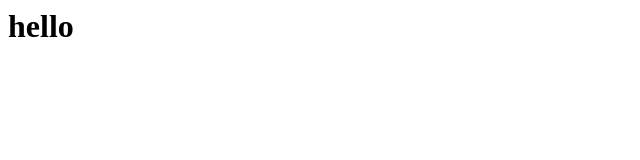
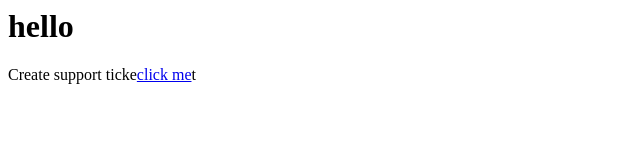
Before and after one commit to adamgell/TestWebpage, a plain HTML site: page index.html in a window 1280 px wide. Shown: the whole page, without its empty margins (0-640 px from the left). Drawn offline with Linux system fonts and the light colour scheme.

Commit message:
Update index.html

```diff
--- a/index.html
+++ b/index.html
@@ -1 +1,2 @@
 <h1>hello</h1>
+<P>Create support ticke<a href="mailto:support@it.app?subject=Changeme&body=changeme">click me</a>t</P>
```
